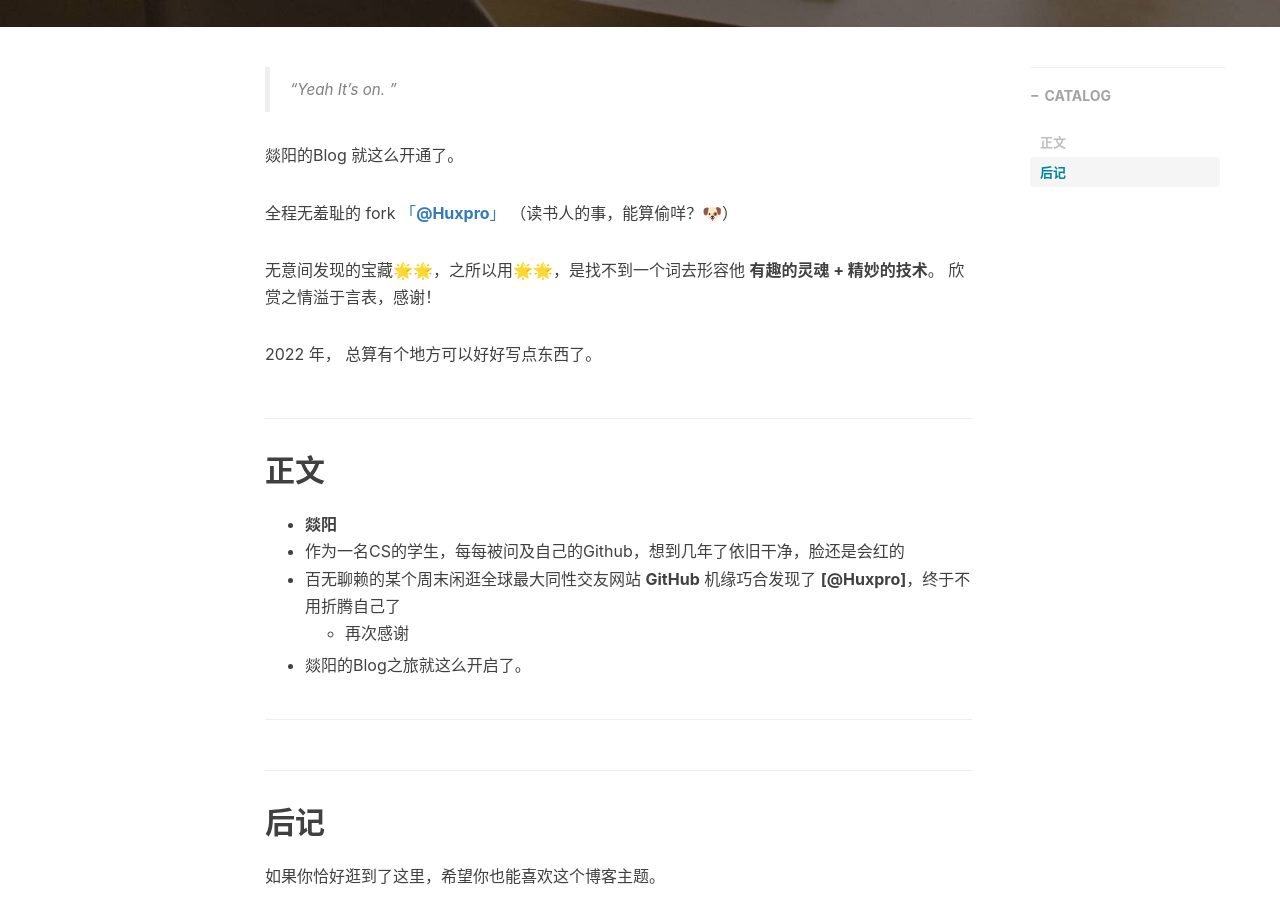
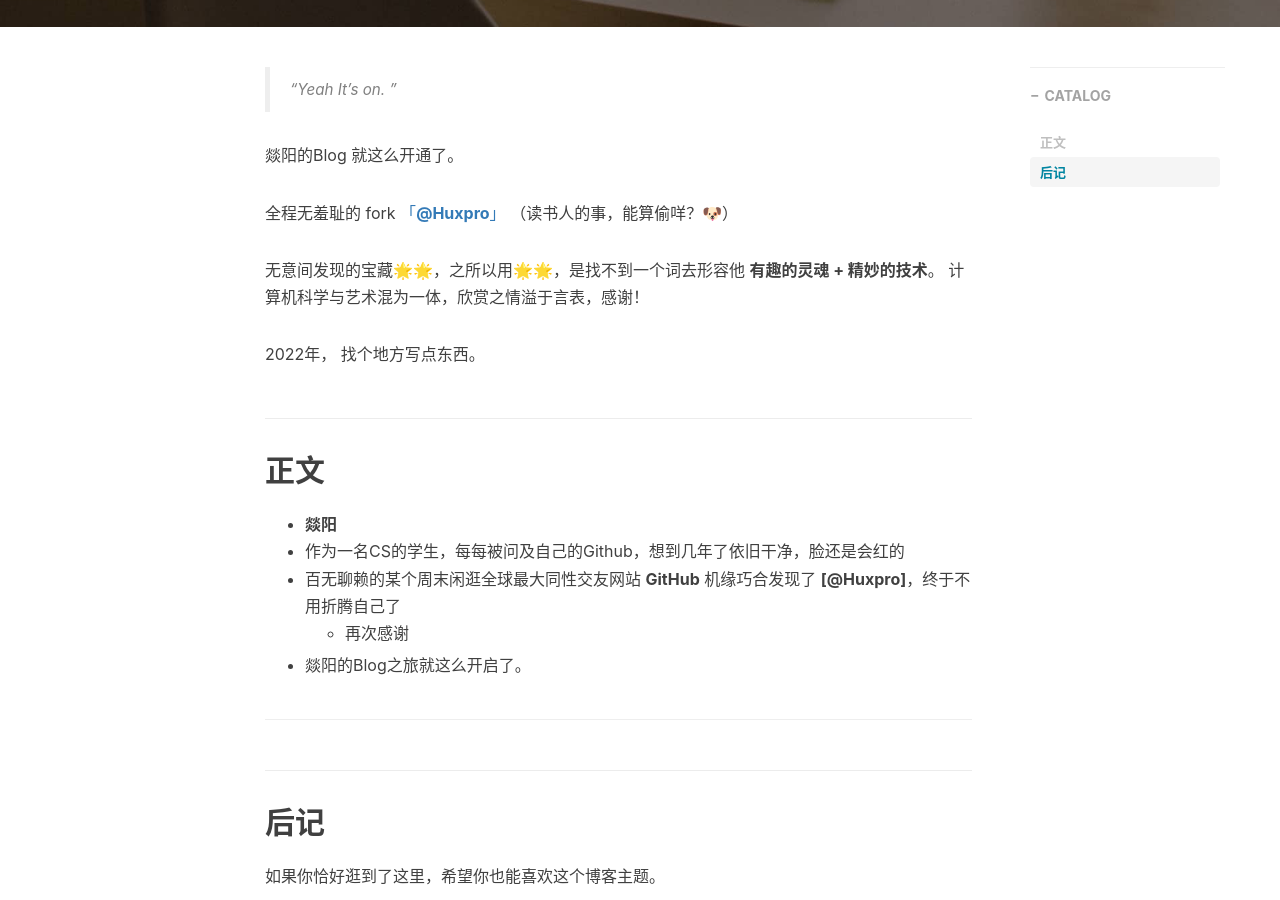
Before and after one commit to yliu9418/yliu9418.github.io, a Jekyll site: the page built from _posts/2022-02-10-hello-2022.markdown, in a window 1280 px wide and 900 px high, scrolled down 496 px. Built offline with Jekyll 4.4.1, drawn with Linux system fonts in a browser that asks for light colours; nearby versions of some CDN libraries; comment, search, counter and statistics services are not loaded.

Commit message:
Update 2022-02-10-hello-2022.markdown

```diff
--- a/_posts/2022-02-10-hello-2022.markdown
+++ b/_posts/2022-02-10-hello-2022.markdown
@@ -24,10 +24,10 @@ tags:
 
 无意间发现的宝藏🌟🌟，之所以用🌟🌟，是找不到一个词去形容他
 **有趣的灵魂 + 精妙的技术**。
-欣赏之情溢于言表，感谢！
+计算机科学与艺术混为一体，欣赏之情溢于言表，感谢！
 
 
-2022 年， 总算有个地方可以好好写点东西了。
+2022年， 找个地方写点东西。
 
 
 
```
